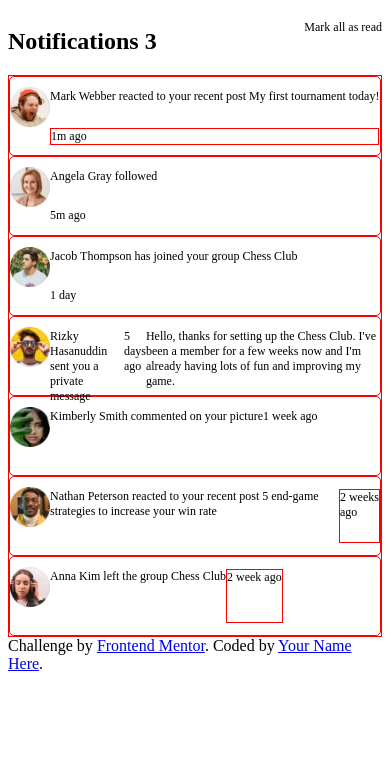
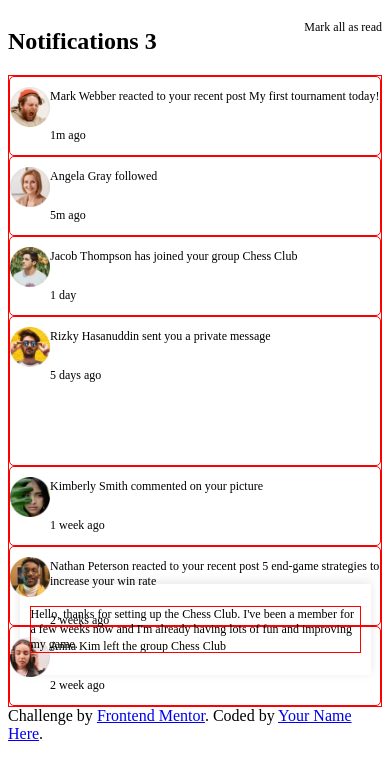
Before and after one commit to Nanakumi23/notification-page, a plain HTML site: page index.html in a window 390 px wide. Drawn offline with Linux system fonts and the light colour scheme.

Commit message:
mobile design

```diff
--- a/index.html
+++ b/index.html
@@ -50,37 +50,46 @@
         </div>
       </div>
 
-      <div class="people">
+      <div id="large" class="people">
         <img src="./assets/images/avatar-rizky-hasanuddin.webp" alt="" />
+        <div class="textContainer">
           <p>Rizky Hasanuddin sent you a private message</p>
           <p>5 days ago</p>
-        <p id="popUp">
-          Hello, thanks for setting up the Chess Club. I've been a member for a
-          few weeks now and I'm already having lots of fun and improving my
+        </div>
+        <div class="popUp">
+          <p id="pop-Up">
+            Hello, thanks for setting up the Chess Club. I've been a member for
+            a few weeks now and I'm already having lots of fun and improving my
             game.
           </p>
+        </div>
       </div>
 
       <div class="people">
         <img src="./assets/images/avatar-kimberly-smith.webp" alt="" />
+        <div class="textContainer">
           <p>Kimberly Smith commented on your picture</p>
           <p>1 week ago</p>
+        </div>
       </div>
 
       <div class="people">
         <img src="./assets/images/avatar-nathan-peterson.webp" alt="" />
+        <div class="textContainer">
           <p>
             Nathan Peterson reacted to your recent post
             <span>5 end-game strategies to increase your win rate</span>
           </p>
-
           <p class="time">2 weeks ago</p>
+        </div>
       </div>
 
       <div class="people">
         <img src="./assets/images/avatar-anna-kim.webp" alt="" />
+        <div class="textContainer">
           <p>Anna Kim left the group Chess Club</p>
           <p class="time">2 week ago</p>
+        </div>
       </div>
     </section>
 
--- a/style.css
+++ b/style.css
@@ -43,9 +43,30 @@ section{
     .textContainer{
         display: flex;
         flex-direction: column;
+
     }
-    .time{
+    #pop-Up{
+      border: solid red 1px;
+      display: flex;
+      flex-direction: row;
+    }
 
-        border: solid red 1px;
+    .popUp {
+        position: absolute;
+        bottom: 20%; /* Aligns the pop-up to the bottom of the .people container */
+
+        left: 0;
+        right: 0;
+        margin: 0 auto;
+        width: 90%;
+        padding: 10px;
+
+        box-shadow: 0 -2px 10px rgba(0, 0, 0, 0.1);
     }
+
+    #large{
+        height: 150px;
+    }
+
+
 }
```
Lines whose indentation alone changed are shown as unchanged.
